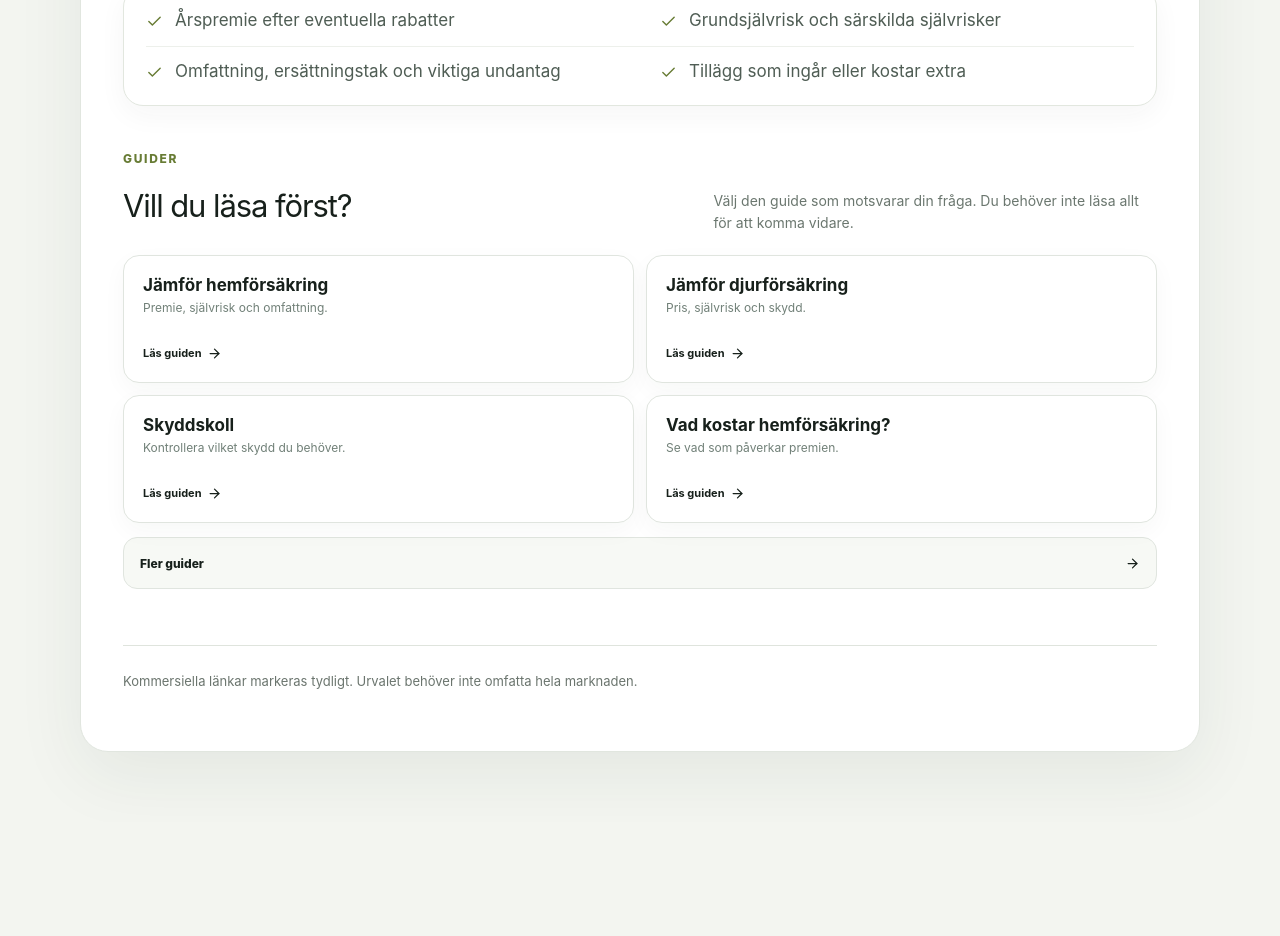
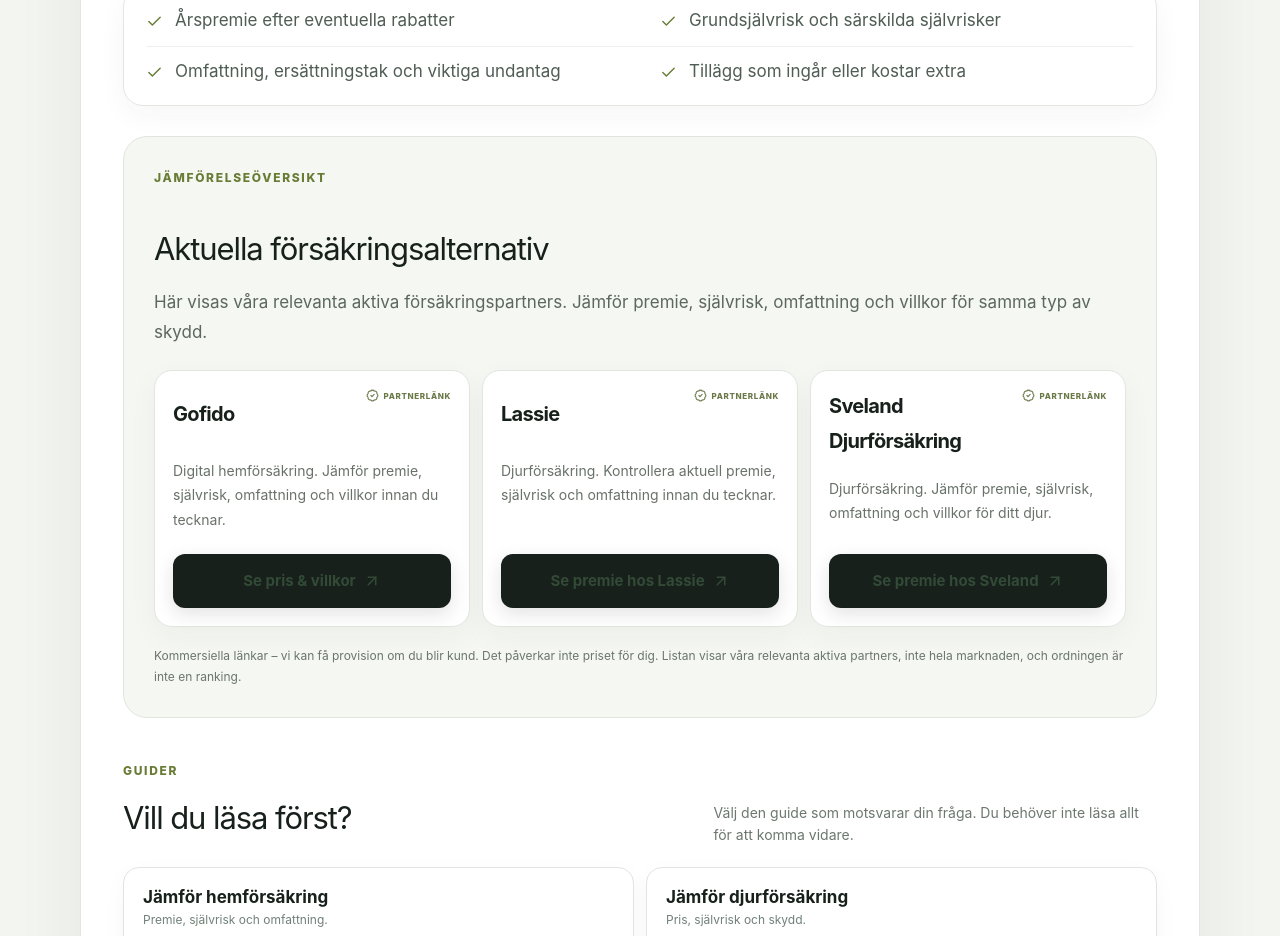
Before and after one commit to arvidlandin-cpu/sankkostnaden, a Next.js app: page /forsakring in a window 1280 px wide. Shown: the part 940-1876 px from the top of the page. Before the commit the page ends 1762 px from the top, so only its background shows below. Built offline with nearby package versions, Linux system fonts and the light colour scheme.

Commit message:
Show insurance partners on category landing

```diff
--- a/pages/forsakring.tsx
+++ b/pages/forsakring.tsx
@@ -16,7 +16,7 @@ export default function Forsakring(){
     helpHref='/forsakring/djurforsakring/'
     helpLabel='Jämför djurförsäkring'
     partnerHeading='Aktuella försäkringsalternativ'
-    showPartners={false}
+    showPartners={true}
     checks={[
       'Årspremie efter eventuella rabatter',
       'Grundsjälvrisk och särskilda självrisker',
```
